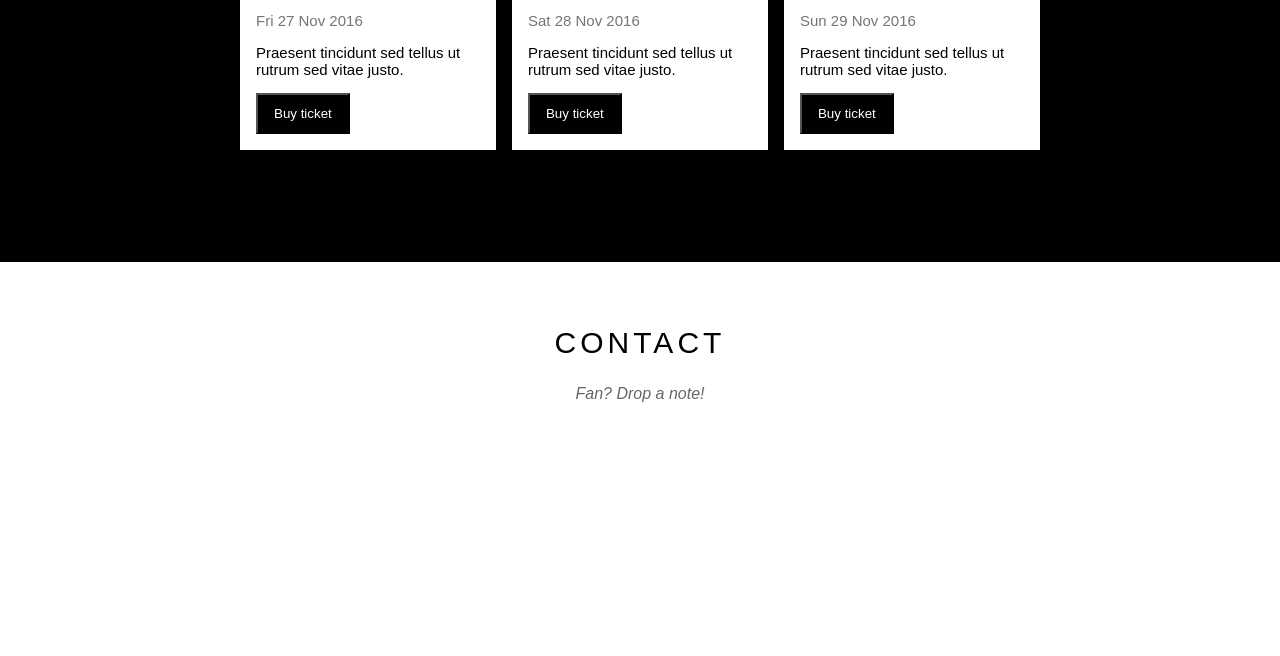
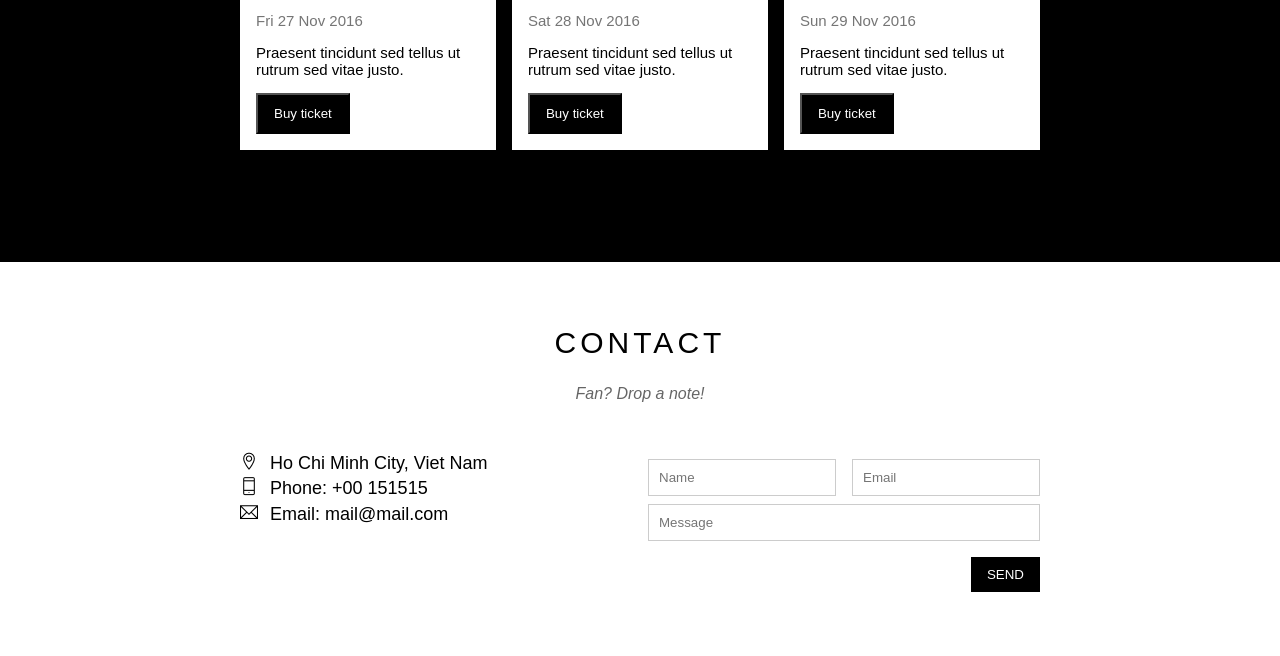
Before and after one commit to Deus114/Deus_web, a plain HTML site: page Band_web/index.html in a window 1280 px wide. Shown: the part 1798-2454 px from the top of the page. Before the commit the page ends 2265 px from the top, so only its background shows below. Drawn offline with Linux system fonts and the light colour scheme.

Commit message:
Finish contact secton

```diff
--- a/Band_web/asset/css/style.css
+++ b/Band_web/asset/css/style.css
@@ -9,6 +9,7 @@ html {
     font-family: Arial, Helvetica, sans-serif;
 }
 
+/* BEGIN Common */
 .clear {
     clear: both;
 }
@@ -16,6 +17,44 @@ html {
 .text-white {
     color: #fff !important;
 }
+
+.row {
+    margin-left: -8px;
+    margin-right: -8px;
+}
+
+.row::after {
+    content: "";
+    display: block;
+    clear: both;
+}
+
+.col {
+    float: left;
+    padding-left: 8px;
+    padding-right: 8px;
+}
+
+.text-center {
+    text-align: center;
+}
+
+.col-split-third {
+    width: 33.333%;
+}
+
+.col-split-half {
+    width: 50% ;
+}
+
+.col-full {
+    width: 100%;
+}
+
+.mt-8 {
+    margin-top: 8px;
+}
+/* BEGIN Common */
 
 /* BEGIN Header */
 #header {
@@ -269,6 +308,41 @@ html {
 }
 /* END Place-list */
 
+/* BEGIN Contact section */
+.contact-content {
+    margin-top: 48px;
+}
+
+.contact-info {
+    font-size: 18px;
+    line-height: 1.4;
+}
+
+.contact-info i[class*="ti-"] {
+    display: inline-block;
+    width: 30px;
+}
+
+.contact-form {
+    font-size: 15px;
+}
+
+.contact-form .form-control {
+    padding: 10px;
+    border: 1px solid #ccc;
+    width: 100%;
+}
+
+.form-summit {
+    margin-top: 16px;
+    background-color: #000;
+    color: #fff;
+    border: none;
+    padding: 10px 16px;
+    float: right;
+}
+/* END Contact section */
+
 /* END Content */
 
 /* BEGIN Footer */
--- a/Band_web/index.html
+++ b/Band_web/index.html
@@ -38,7 +38,7 @@
         <!-- BEGIN Slider -->
         <div id="slider">
             <div class="text-content">
-                <h2 class="text-heading">DC GANG</h2>
+                <h2 class="text-heading">DCOD</h2>
                 <div class="text-discription">One of the most talented rap team in VIET NAM</div>
             </div>
         </div>
@@ -117,6 +117,32 @@
             <div class="cont-section">
                 <h2 class="sec-heading">CONTACT</h2>
                 <p class="sec-sub-heading">Fan? Drop a note!</p>
+
+                <div class="row contact-content">
+                    <div class="col col-split-half contact-info">
+                        <p><i class="ti-location-pin"></i>Ho Chi Minh City, Viet Nam</p>
+                        <p><i class="ti-mobile"></i>Phone: +00 151515</p>
+                        <p><i class="ti-email"></i>Email: mail@mail.com</p>
+                    </div>
+                    <div class="col col-split-half contact-form">
+                        <form action="">
+                            <div class="row mt-8">
+                                <div class="col col-split-half">
+                                    <input required type="text" name="" placeholder="Name" id="" class="form-control">
+                                </div>
+                                <div class="col col-split-half">
+                                    <input required type="email" name="" placeholder="Email" id="" class="form-control">
+                                </div>
+                            </div>
+                            <div class="row mt-8">
+                                <div class="col col-full">
+                                    <input required type="text" name="" placeholder="Message" id="" class="form-control">
+                                </div>
+                            </div>
+                            <input class="form-summit" type="submit" value="SEND">
+                        </form>
+                    </div>
+                </div>
             </div>
         </div>
         <!-- END Content -->
```
Also changed, not shown: Band_web/asset/img/slider1.jpg.
